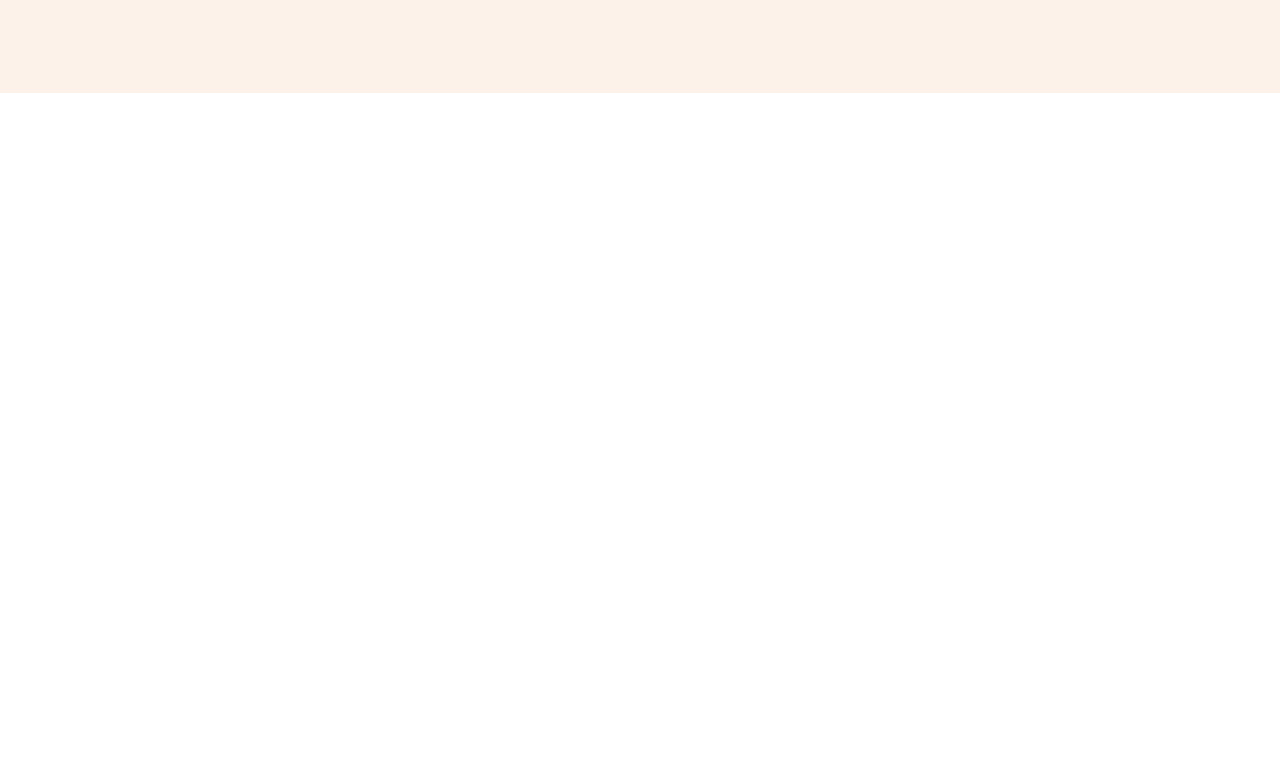
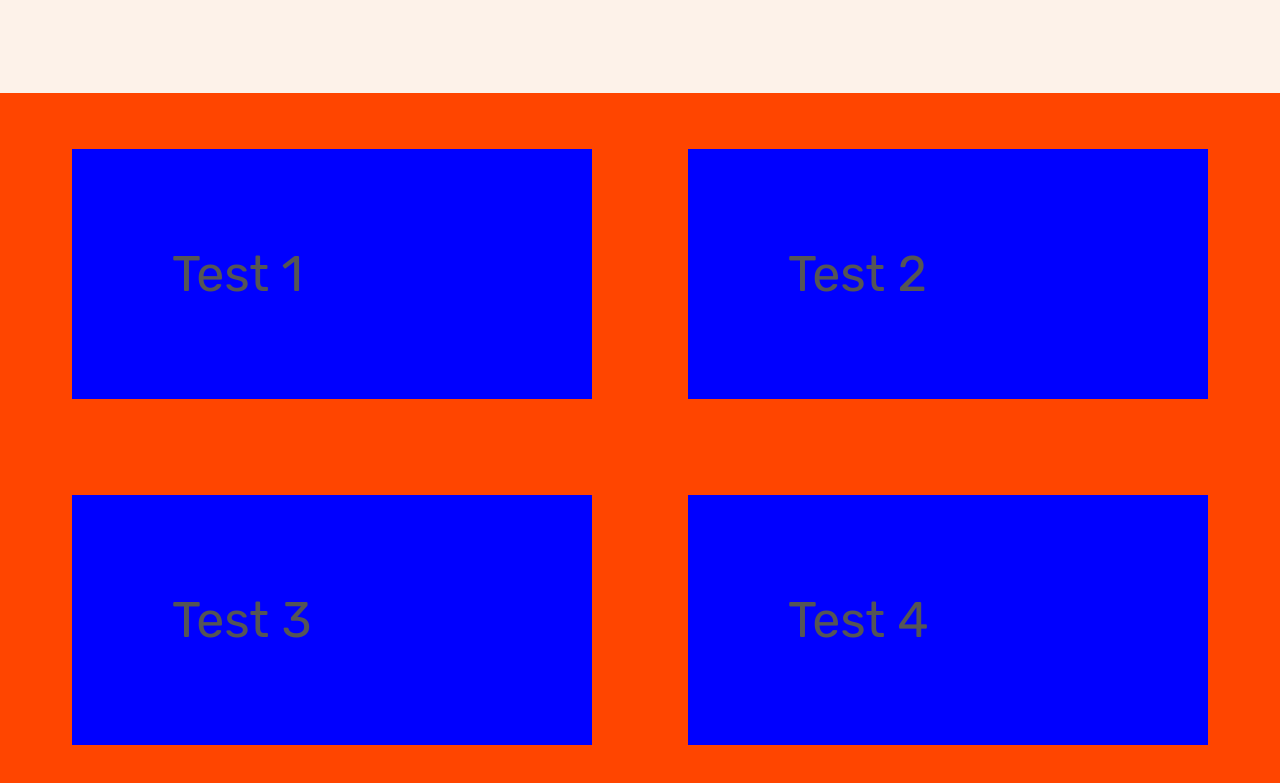
Before and after one commit to andrewkimdev/omnifood, a plain HTML site: page index.html in a window 1280 px wide. Shown: the part 667-1450 px from the top of the page. Before the commit the page ends 800 px from the top, so only its background shows below. Drawn offline with Linux system fonts and the light colour scheme.

Commit message:
Setup a reusable grid

```diff
--- a/css/style.css
+++ b/css/style.css
@@ -78,6 +78,26 @@ body {
 /*******************************/
 /* GENERAL REUSABLE COMPONENTS */
 /*******************************/
+.container {
+  max-width: 120rem;
+  margin: 0 auto;
+  padding: 0 3.2rem;
+}
+
+.grid {
+  display: grid;
+  gap: 9.6rem;
+}
+
+.grid--2-cols {
+  grid-template-columns: repeat(2, 1fr);
+}
+.grid--3-cols {
+  grid-template-columns: repeat(3, 1fr);
+}
+.grid--4-cols {
+  grid-template-columns: repeat(4, 1fr);
+}
 
 .heading-primary {
   font-size: 5.2rem;
@@ -252,3 +272,18 @@ body {
   font-weight: 700;
   font-style: normal;
 }
+
+/*******************************/
+/* HOW IT WORKS SECTION */
+/*******************************/
+.section-how {
+  padding: 5.6rem 0;
+  background-color: orangered;
+  font-size: 50px;
+}
+
+.section-how div div {
+  padding: 100px;
+  font-size: 50px;
+  background-color: blue;
+}
--- a/index.html
+++ b/index.html
@@ -64,6 +64,14 @@
       </div>
     </div>
   </section>
+  <section class="section-how">
+    <div class="container grid grid--2-cols">
+      <div>Test 1</div>
+      <div>Test 2</div>
+      <div>Test 3</div>
+      <div>Test 4</div>
+    </div>
+  </section>
 </main>
 </body>
 </html>
```
